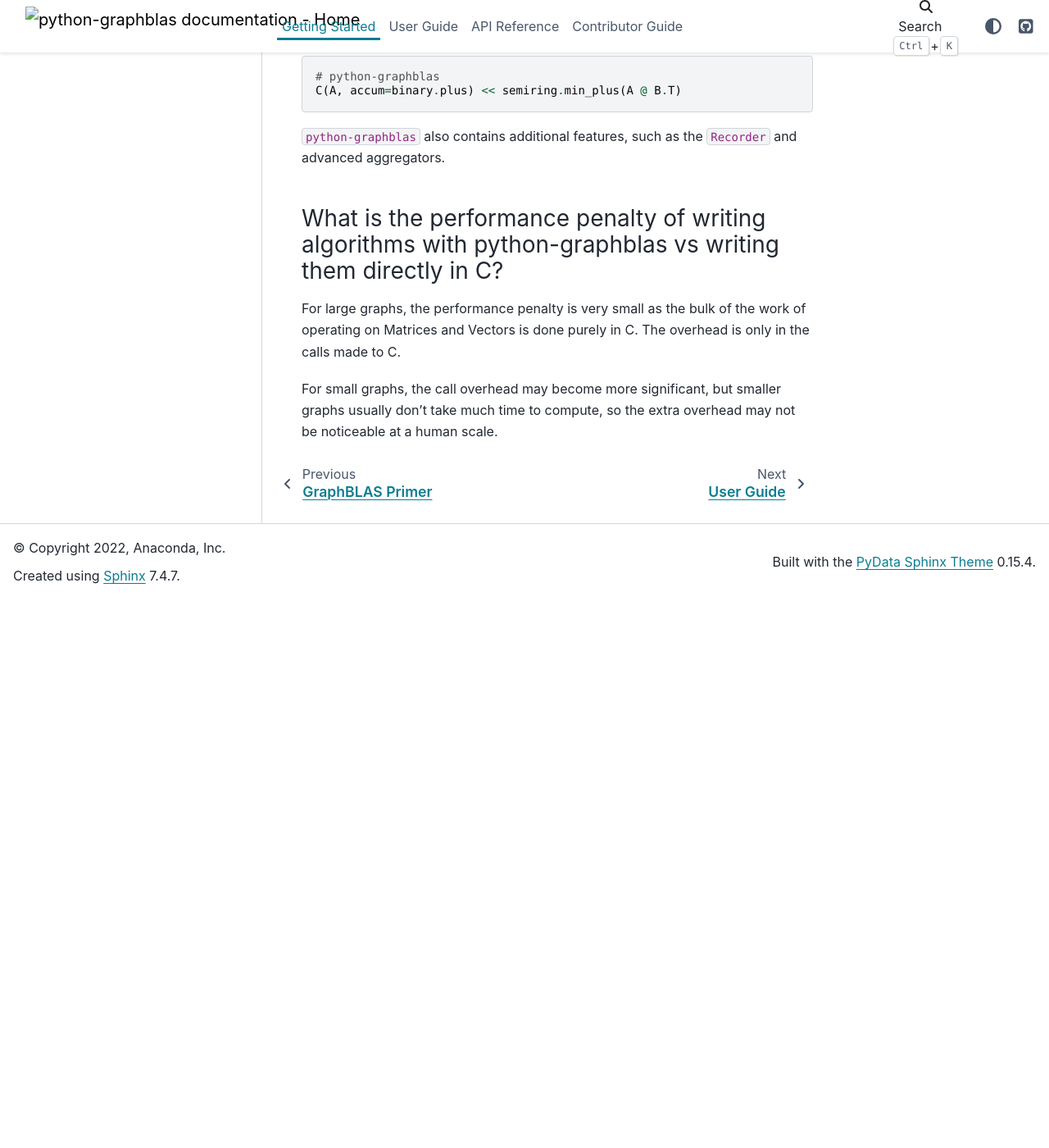
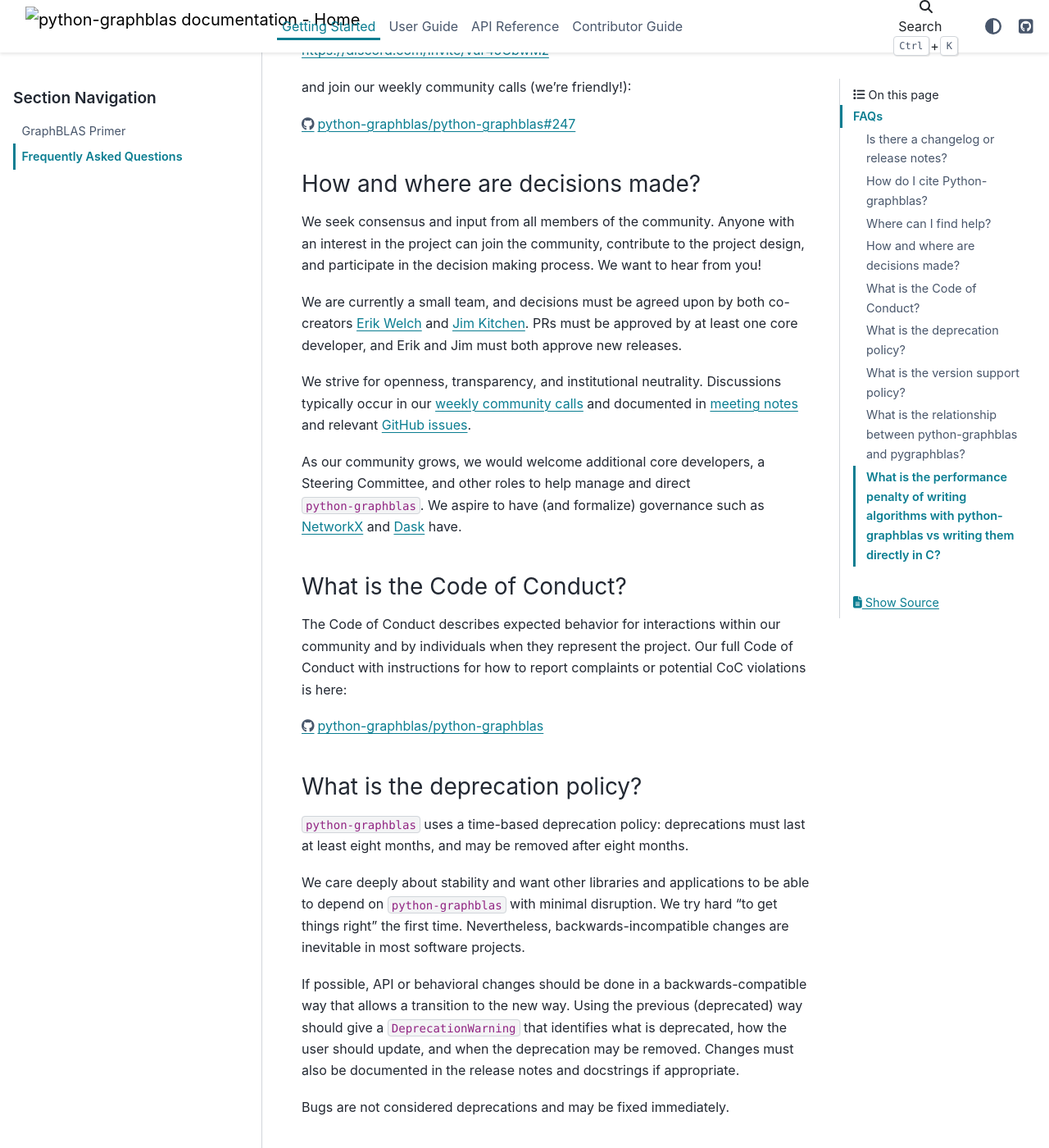
Before and after one commit to titisda/graph-python, a Sphinx documentation site: the page built from docs/getting_started/faq.rst, in a window 1280 px wide and 1400 px high, scrolled down 968 px. Shown: the whole window at 82% size. Built offline with Sphinx 7.4.7 and the PyData theme 0.15.4, drawn with Linux system fonts in a browser that asks for light colours; before the commit the page ends 1700 px from its top, so only the background shows below that; some of the changed text lies outside the part shown.

Commit message:
Add more to our FAQ (#367)
* Add more to our FAQ

* Better "Code of Conduct" FAQ

* deprecation and version policies in FAQ

* reference meeting notes

```diff
--- a/docs/getting_started/faq.rst
+++ b/docs/getting_started/faq.rst
@@ -6,6 +6,111 @@ Frequently Asked Questions
 
 FAQs
 ----
+
+Is there a changelog or release notes?
+++++++++++++++++++++++++++++++++++++++
+
+Yes! Notes for each release are currently on GitHub here:
+
+https://github.com/python-graphblas/python-graphblas/releases
+
+How do I cite Python-graphblas?
++++++++++++++++++++++++++++++++
+
+Zenodo provides DOIs for the latest and specific versions of ``python-graphblas`` here:
+
+https://doi.org/10.5281/zenodo.7328791
+
+Follow instructions in "Cite as" in the lower right of the Zenodo webpage.
+
+Where can I find help?
+++++++++++++++++++++++
+
+If you think you found a bug, have a feature request, have a question, or have a suggestion
+for improving our `documentation <https://python-graphblas.readthedocs.io/en/latest/>`_,
+please raise an issue here:
+
+https://github.com/python-graphblas/python-graphblas/issues
+
+More open-ended discussions can be posted here:
+
+https://github.com/python-graphblas/python-graphblas/discussions
+
+You may also join our chat on Discord (in the ``#graphblas`` channel):
+
+https://discord.com/invite/vur45CbwMz
+
+and join our weekly community calls (we're friendly!):
+
+https://github.com/python-graphblas/python-graphblas/issues/247
+
+How and where are decisions made?
++++++++++++++++++++++++++++++++++
+
+We seek consensus and input from all members of the community.
+Anyone with an interest in the project can join the community, contribute to the project
+design, and participate in the decision making process. We want to hear from you!
+
+We are currently a small team, and decisions must be agreed upon by both co-creators
+`Erik Welch <https://github.com/eriknw>`_ and `Jim Kitchen <https://github.com/jim22k>`_.
+PRs must be approved by at least one core developer, and Erik and Jim must both approve
+new releases.
+
+We strive for openness, transparency, and institutional neutrality.
+Discussions typically occur in our
+`weekly community calls <https://github.com/python-graphblas/python-graphblas/issues/247>`_ and
+documented in `meeting notes <https://github.com/python-graphblas/archive/tree/main/meetings>`_
+and relevant `GitHub issues <https://github.com/python-graphblas/python-graphblas/issues>`_.
+
+As our community grows, we would welcome additional core developers, a Steering Committee,
+and other roles to help manage and direct ``python-graphblas``.
+We aspire to have (and formalize) governance such as
+`NetworkX <https://networkx.org/documentation/stable/developer/nxeps/nxep-0001.html>`_
+and `Dask <https://github.com/dask/governance/blob/main/governance.md>`_ have.
+
+What is the Code of Conduct?
+++++++++++++++++++++++++++++
+
+The Code of Conduct describes expected behavior for interactions within our community
+and by individuals when they represent the project. Our full Code of Conduct with
+instructions for how to report complaints or potential CoC violations is here:
+
+https://github.com/python-graphblas/python-graphblas/blob/main/CODE_OF_CONDUCT.md
+
+What is the deprecation policy?
++++++++++++++++++++++++++++++++
+
+``python-graphblas`` uses a time-based deprecation policy:
+deprecations must last at least eight months, and may be removed after eight months.
+
+We care deeply about stability and want other libraries and applications
+to be able to depend on ``python-graphblas`` with minimal disruption.
+We try hard "to get things right" the first time.
+Nevertheless, backwards-incompatible changes are inevitable in most software projects.
+
+If possible, API or behavioral changes should be done in a backwards-compatible way
+that allows a transition to the new way. Using the previous (deprecated) way should
+give a ``DeprecationWarning`` that identifies what is deprecated,
+how the user should update, and when the deprecation may be removed.
+Changes must also be documented in the release notes and docstrings if appropriate.
+
+.. Note: should we mention e.g. ``python -Werror::DeprecationWarning``?
+
+Bugs are not considered deprecations and may be fixed immediately.
+
+What is the version support policy?
++++++++++++++++++++++++++++++++++++
+
+Each major Python version will be supported for at least 36 to 42 months.
+Major dependencies such as NumPy should be supported for at least 24 months.
+This is motivated by these guidelines:
+
+- https://numpy.org/neps/nep-0029-deprecation_policy.html
+- https://scientific-python.org/specs/spec-0000/
+
+``python-graphblas`` itself follows a "single trunk" versioning strategy.
+For example, if a CVE is discovered, we won't retroactively apply the fix to previous releases.
+Instead, the fix will only be available starting with the next release.
 
 What is the relationship between python-graphblas and pygraphblas?
 ++++++++++++++++++++++++++++++++++++++++++++++++++++++++++++++++++
@@ -45,14 +150,14 @@ together with the output.
     # python-graphblas
     C(A, accum=binary.plus) << semiring.min_plus(A @ B.T)
 
-``python-graphblas`` also contains additional features, such as the ``Recorder`` and advanced aggregators.
+``python-graphblas`` also contains many additional features such as the ``Recorder`` and advanced aggregators.
 
 What is the performance penalty of writing algorithms with python-graphblas vs writing them directly in C?
 ++++++++++++++++++++++++++++++++++++++++++++++++++++++++++++++++++++++++++++++++++++++++++++++++++++++++++
 
-For large graphs, the performance penalty is very small as the bulk of the work
+For large graphs, the performance penalty is negligible as the bulk of the work
 of operating on Matrices and Vectors is done purely in C. The overhead is only in the calls made
-to C.
+from Python to C.
 
 For small graphs, the call overhead may become more significant, but smaller graphs usually don't
-take much time to compute, so the extra overhead may not be noticeable at a human scale.
+take much time to compute, so the extra overhead should not be noticeable at a human scale.
```
